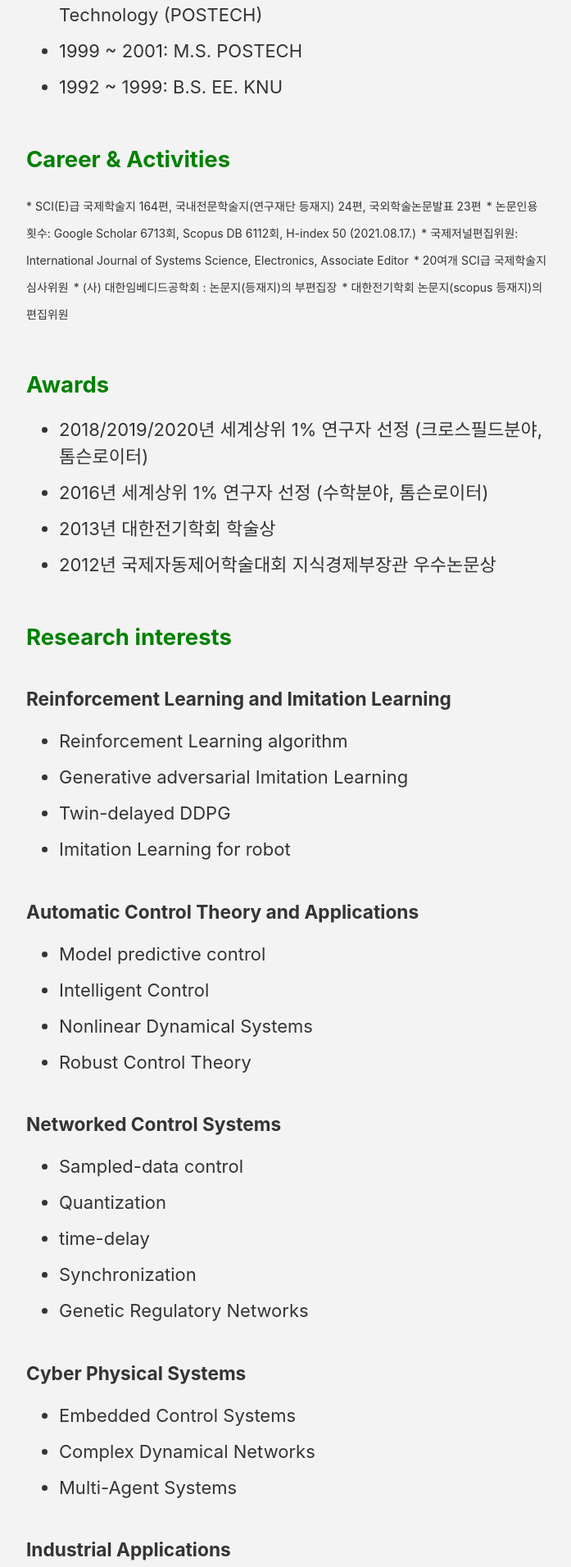
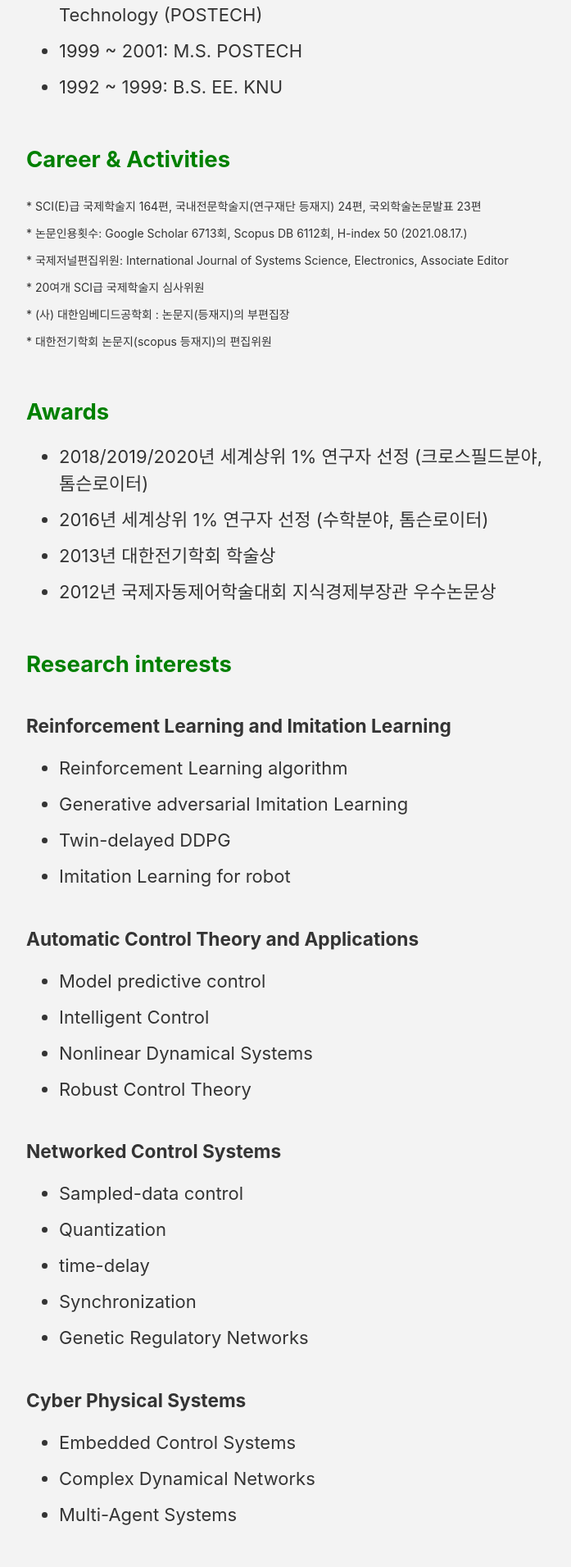
Before and after one commit to CPSC-LAB/CPSC-LAB.github.io, a Jekyll site: the page built from _pages/professor.md, in a window 1280 px wide. Shown: the part 1027-2939 px from the top of the page at 82% size, without its empty margins (290-987 px from the left). Built offline with Jekyll 4.4.1, drawn with Linux system fonts in a browser that asks for light colours; cached includes are drawn as plain includes.

Commit message:
Update professor.md

```diff
--- a/_pages/professor.md
+++ b/_pages/professor.md
@@ -16,12 +16,12 @@ layout: categories
 * 1992 ~ 1999: B.S. EE. KNU
 
 ## <span style="color:green">Career & Activities</span>
-<span style='font-size: 14px'>* SCI(E)급 국제학술지 164편, 국내전문학술지(연구재단 등재지) 24편, 국외학술논문발표 23편</span>
-<span style='font-size: 14px'>* 논문인용횟수: Google Scholar 6713회, Scopus DB 6112회, H-index 50 (2021.08.17.)</span>
-<span style='font-size: 14px'>* 국제저널편집위원: International Journal of Systems Science, Electronics, Associate Editor</span>
-<span style='font-size: 14px'>* 20여개 SCI급 국제학술지 심사위원</span>
-<span style='font-size: 14px'>* (사) 대한임베디드공학회 : 논문지(등재지)의 부편집장</span>
-<span style='font-size: 14px'>* 대한전기학회 논문지(scopus 등재지)의 편집위원</span>
+<span style='font-size: 14px'>* SCI(E)급 국제학술지 164편, 국내전문학술지(연구재단 등재지) 24편, 국외학술논문발표 23편<br></span>
+<span style='font-size: 14px'>* 논문인용횟수: Google Scholar 6713회, Scopus DB 6112회, H-index 50 (2021.08.17.)<br></span>
+<span style='font-size: 14px'>* 국제저널편집위원: International Journal of Systems Science, Electronics, Associate Editor<br></span>
+<span style='font-size: 14px'>* 20여개 SCI급 국제학술지 심사위원<br></span>
+<span style='font-size: 14px'>* (사) 대한임베디드공학회 : 논문지(등재지)의 부편집장<br></span>
+<span style='font-size: 14px'>* 대한전기학회 논문지(scopus 등재지)의 편집위원<br></span>
 
 ## <span style="color:green">Awards</span>
 * 2018/2019/2020년 세계상위 1% 연구자 선정 (크로스필드분야, 톰슨로이터)
```
